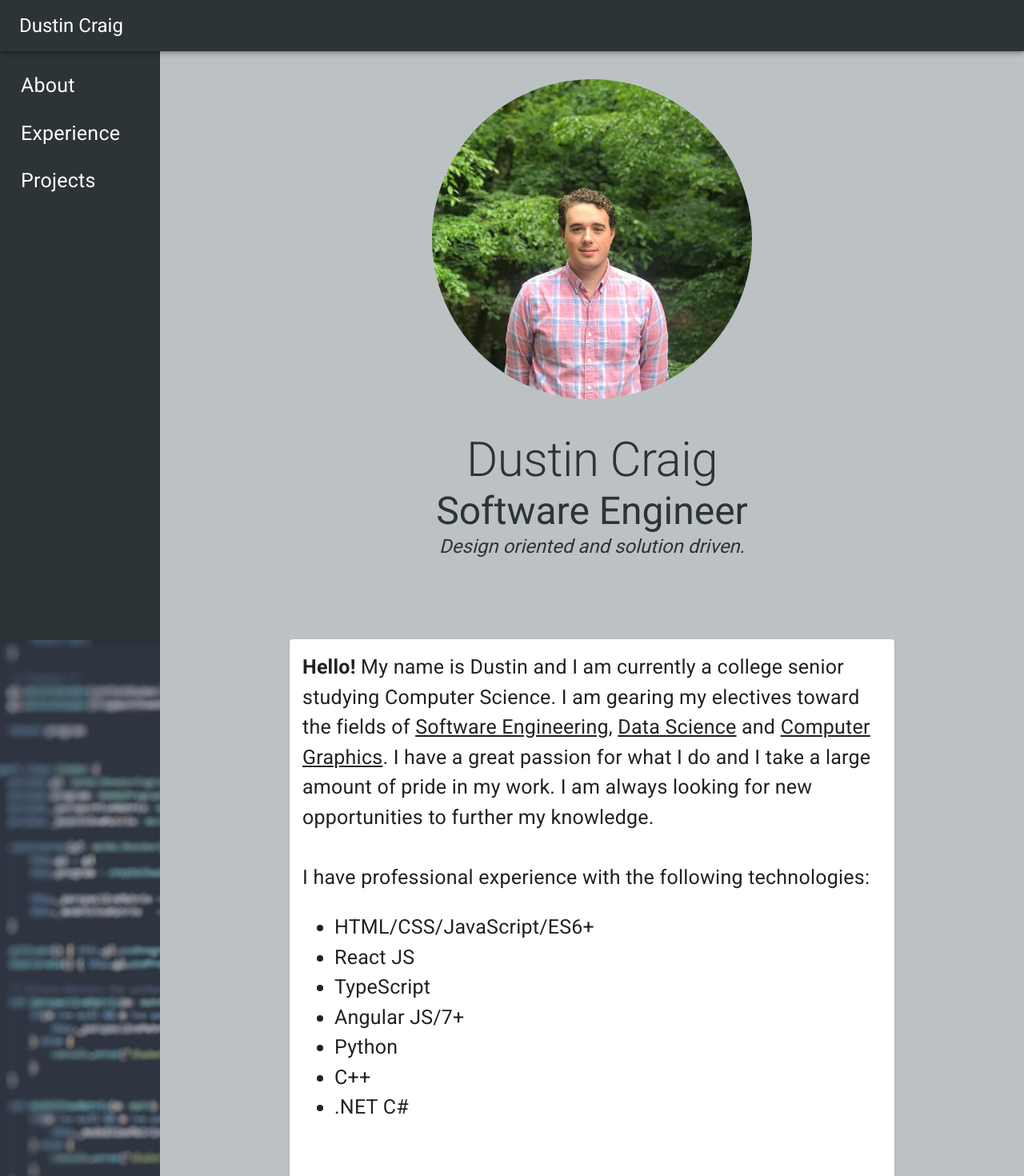
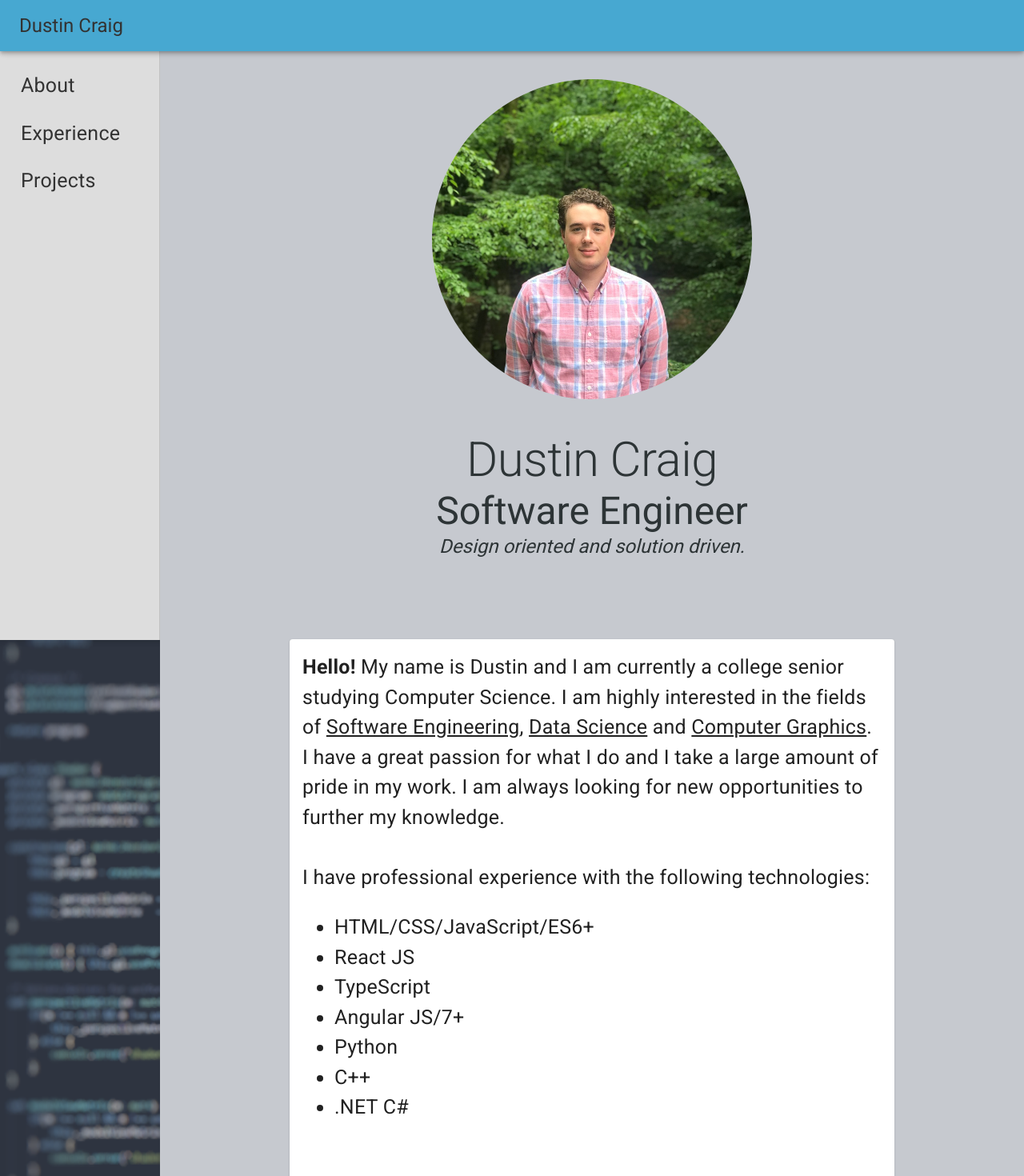
Before and after one commit to DustinCraig/home, a React (Create React App) app: page / in a window 1280 px wide. Shown: the top 1470 px of the page at 80% size. Built offline with nearby package versions, Linux system fonts and the light colour scheme.

Commit message:
styling update

```diff
--- a/src/components/about/index.js
+++ b/src/components/about/index.js
@@ -60,8 +60,8 @@ export default function About() {
           <CardContent>
             <Typography className={classes.title}>
               <b>Hello!</b> My name is Dustin and I am currently a college
-              senior studying Computer Science. I am gearing my electives toward
-              the fields of <u>Software Engineering</u>, <u>Data Science</u> and{' '}
+              senior studying Computer Science. I am highly interested in the
+              fields of <u>Software Engineering</u>, <u>Data Science</u> and{' '}
               <u>Computer Graphics</u>. I have a great passion for what I do and
               I take a large amount of pride in my work. I am always looking for
               new opportunities to further my knowledge.
--- a/src/components/layout/index.js
+++ b/src/components/layout/index.js
@@ -13,7 +13,7 @@ import About from '../about'
 import Experience from '../experience'
 import Projects from '../projects'
 import { makeStyles } from '@material-ui/core/styles'
-import { BACKGROUNDCOLOR } from '../../constants'
+import { BACKGROUNDCOLOR, SECONDARYCOLOR } from '../../constants'
 
 const drawerWidth = 200
 const ABOUT = 'about'
@@ -28,7 +28,8 @@ const useStyles = makeStyles((theme) => ({
   },
   appBar: {
     zIndex: theme.zIndex.drawer + 1,
-    backgroundColor: '#2d3436',
+    backgroundColor: '#47a8d1',
+    color: '#333333',
   },
   navIconHide: {
     [theme.breakpoints.up('md')]: {
@@ -46,7 +47,8 @@ const useStyles = makeStyles((theme) => ({
   drawerPaper: {
     width: drawerWidth,
     height: '100%',
-    backgroundColor: '#2d3436',
+    backgroundColor: SECONDARYCOLOR,
+    color: '#333333',
   },
   content: {
     flexGrow: 2,
@@ -62,7 +64,7 @@ const useStyles = makeStyles((theme) => ({
   menuItem: {
     fontSize: 25,
     margin: 10,
-    color: 'white',
+    color: '#333333',
   },
   title: {
     flexGrow: 1,
--- a/src/constants/index.js
+++ b/src/constants/index.js
@@ -1,2 +1,3 @@
 export const HIDESIDEBARWIDTH = 1000 /* Screens below this width will have a hamburger menu sidebar */
-export const BACKGROUNDCOLOR = '#bcc2c4'
+export const BACKGROUNDCOLOR = '#c6c9cf' // '#bcc2c4'
+export const SECONDARYCOLOR = '#ddd'
```
